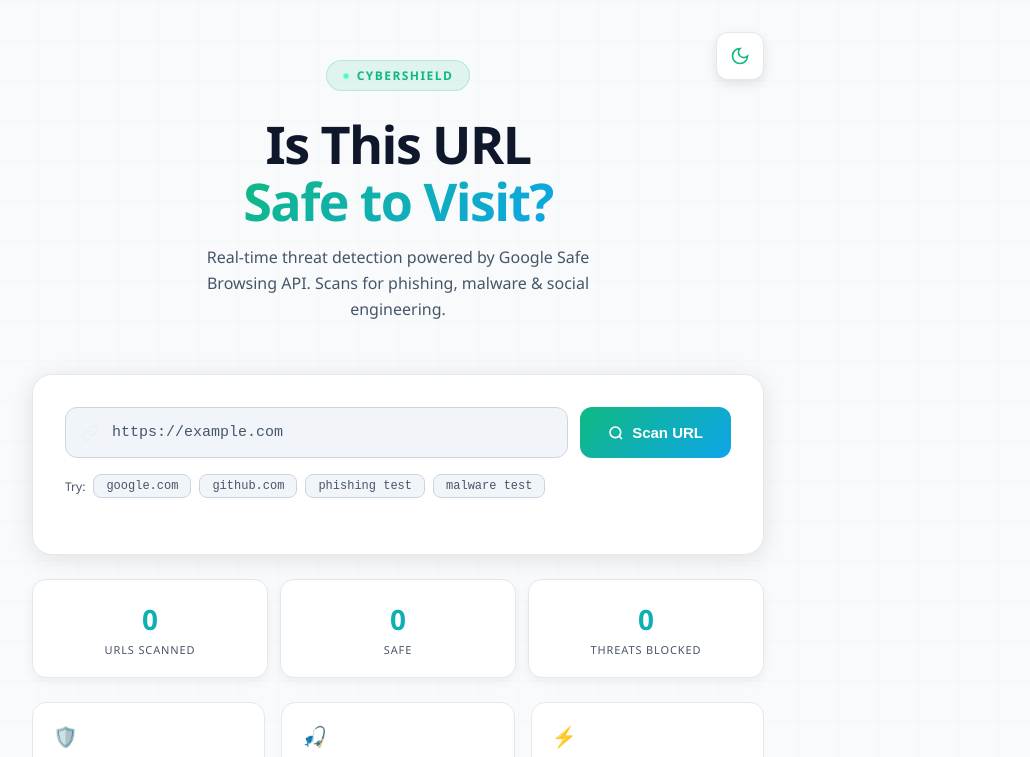
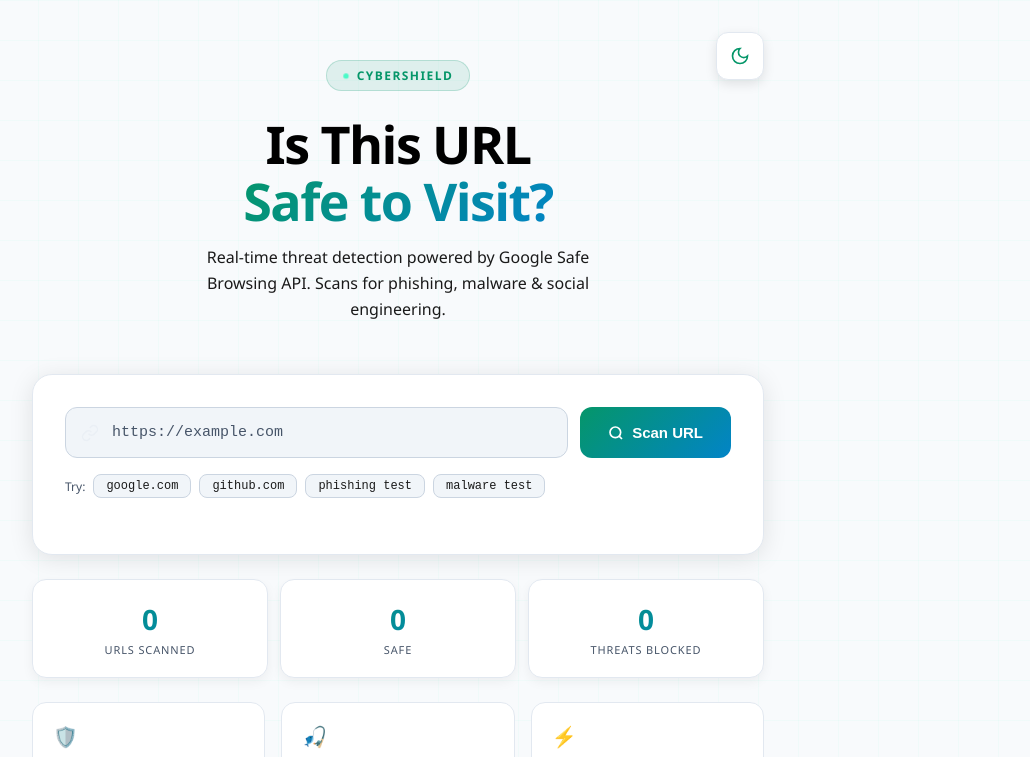
Before and after one commit to Mrinalray/Cybershield_URL, a website: page index.html in a window 1280 px wide. Both pictures are taken after a click on the button 982 px from the left and 56 px from the top of the page. Shown: the top 757 px of the page, without its empty margins (242-1272 px from the left). Drawn offline with Linux system fonts and the light colour scheme.

Commit message:
style: update light mode text colors to black for better contrast

```diff
--- a/style.css
+++ b/style.css
@@ -15,17 +15,17 @@
 
 .light-mode {
   --bg-color: #f8fafc;
-  --text-color: #0f172a;
-  --accent-1: #10b981;
-  --accent-2: #0ea5e9;
+  --text-color: #000000;
+  --accent-1: #059669;
+  --accent-2: #0284c7;
   --card-bg: #ffffff;
   --card-border: #e2e8f0;
-  --subtitle-color: #475569;
-  --label-color: #64748b;
+  --subtitle-color: #1a1a1a;
+  --label-color: #333333;
   --input-bg: #f1f5f9;
   --input-border: #cbd5e1;
-  --header-badge-bg: rgba(16, 185, 129, 0.1);
-  --header-badge-border: rgba(16, 185, 129, 0.2);
+  --header-badge-bg: rgba(5, 150, 105, 0.1);
+  --header-badge-border: rgba(5, 150, 105, 0.2);
 }
 
 * { margin: 0; padding: 0; box-sizing: border-box; }
```
